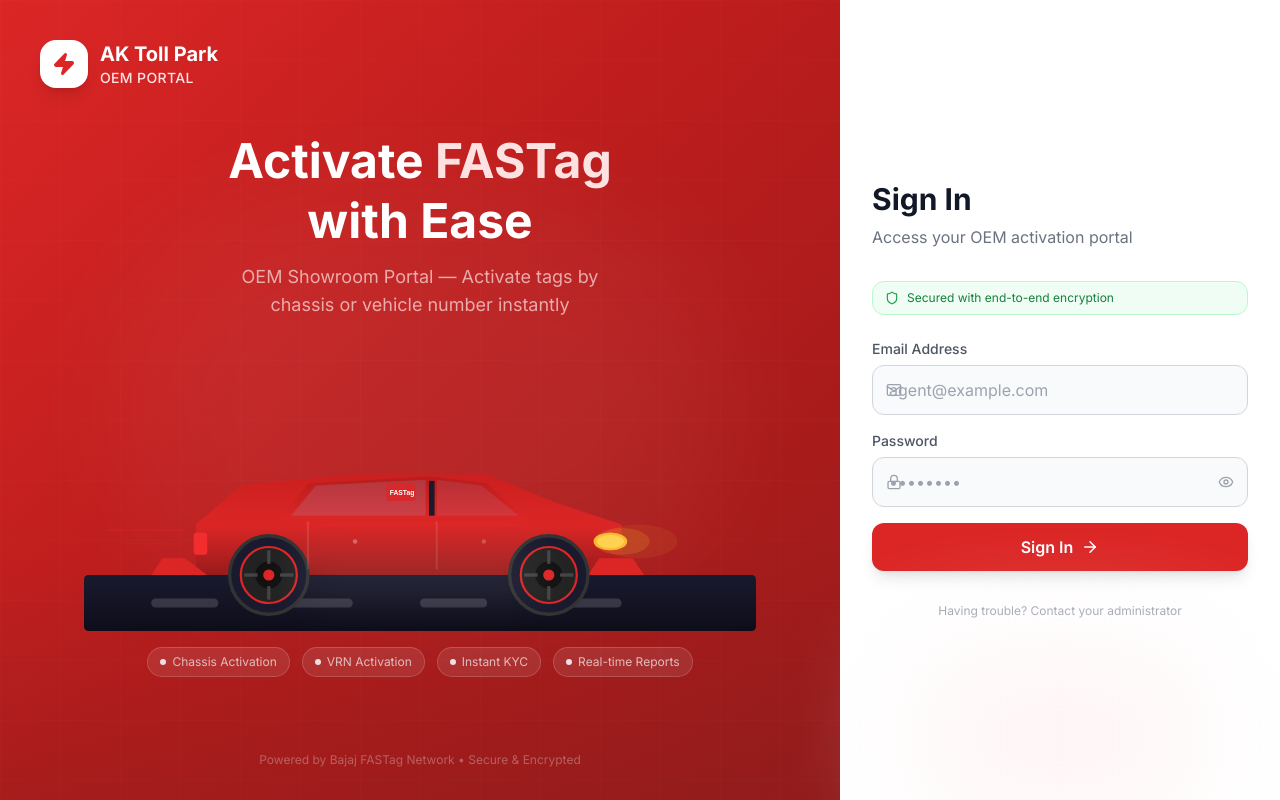
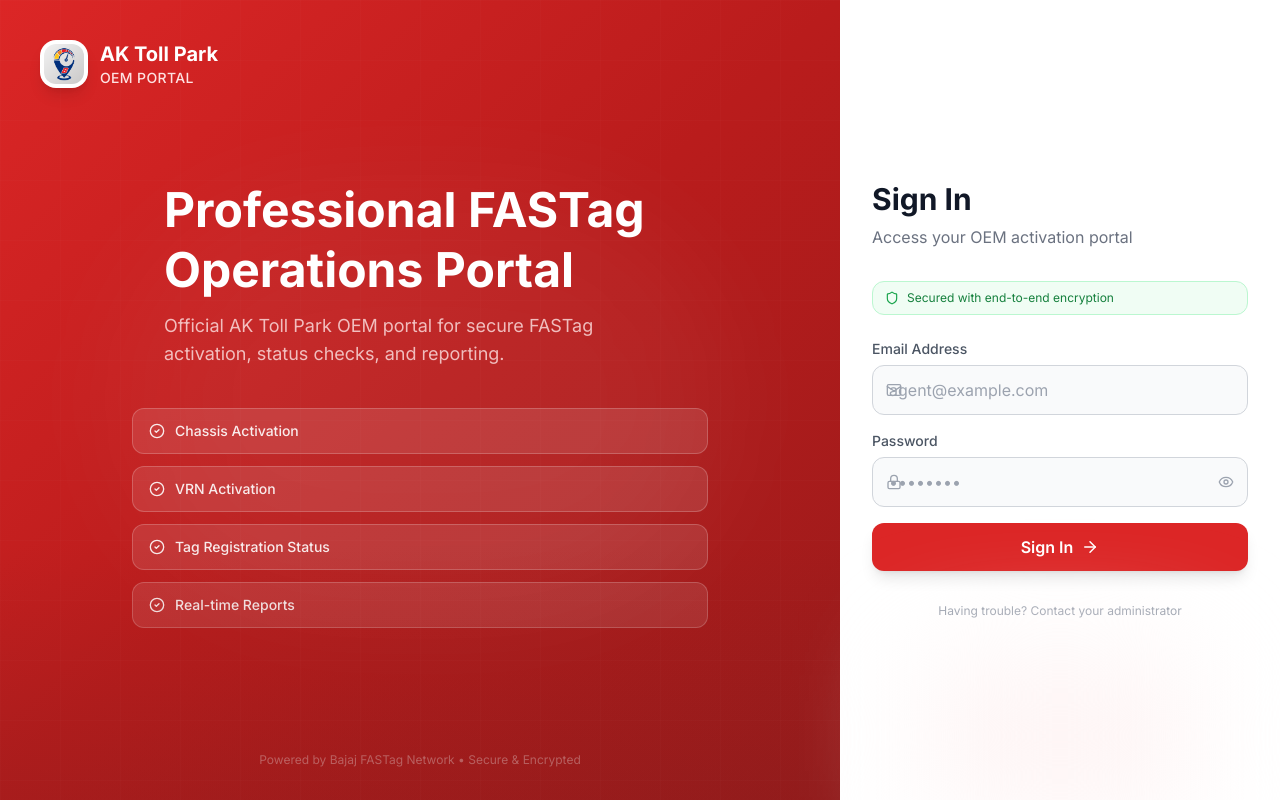
Before and after one commit to sumukhanxtgenitsolution/OEM_AKTP, a React (Vite) app: page /login in a window 1280 px wide. Built offline with nearby package versions, Linux system fonts and the light colour scheme.

Commit message:
style: apply official branding to OEM login and layout\n\n- replace placeholder logo icons with official AK Toll Park logo\n- remove gimmicky car illustration for cleaner login hero\n- update favicon to official logo asset

```diff
--- a/index.html
+++ b/index.html
@@ -2,7 +2,7 @@
 <html lang="en">
   <head>
     <meta charset="UTF-8" />
-    <link rel="icon" type="image/svg+xml" href="/favicon.svg" />
+    <link rel="icon" type="image/png" href="/favicon.png" />
     <meta name="viewport" content="width=device-width, initial-scale=1.0" />
     <title>AK Toll Park – OEM Portal</title>
     <link rel="preconnect" href="https://fonts.googleapis.com" />
--- a/src/components/Layout.jsx
+++ b/src/components/Layout.jsx
@@ -3,7 +3,7 @@
 import { motion, AnimatePresence } from 'framer-motion'
 import {
   LayoutDashboard, Car, RefreshCw, Package,
-  BarChart2, User, LogOut, Menu, X, ChevronRight, Zap, Tag
+  BarChart2, User, LogOut, Menu, X, ChevronRight, Tag
 } from 'lucide-react'
 import { useAuth } from '../context/AuthContext'
 import toast from 'react-hot-toast'
@@ -36,9 +36,7 @@
         {/* Logo */}
         <div className="p-6 border-b border-gray-100">
           <div className="flex items-center gap-3">
-            <div className="w-10 h-10 bg-red-600 rounded-xl flex items-center justify-center red-glow">
-              <Zap className="w-5 h-5 text-white" fill="currentColor" />
-            </div>
+            <img src="/Logo.png" alt="AK Toll Park" className="w-10 h-10 object-contain" />
             <div>
               <p className="font-display font-bold text-gray-900 text-sm leading-tight">AK Toll Park</p>
               <p className="text-red-500 text-xs font-medium">OEM Portal</p>
@@ -126,9 +124,7 @@
           >
             <div className="p-4 border-b border-gray-100 flex items-center justify-between">
               <div className="flex items-center gap-3">
-                <div className="w-9 h-9 bg-red-600 rounded-xl flex items-center justify-center">
-                  <Zap className="w-4.5 h-4.5 text-white" size={18} fill="currentColor" />
-                </div>
+                <img src="/Logo.png" alt="AK Toll Park" className="w-9 h-9 object-contain" />
                 <div>
                   <p className="font-display font-bold text-gray-900 text-sm">AK Toll Park</p>
                   <p className="text-red-500 text-xs">OEM Portal</p>
--- a/src/pages/Login.jsx
+++ b/src/pages/Login.jsx
@@ -1,94 +1,9 @@
 import { useState } from 'react'
 import { useNavigate } from 'react-router-dom'
 import { motion } from 'framer-motion'
-import { Mail, Lock, Eye, EyeOff, Zap, ArrowRight, Shield } from 'lucide-react'
+import { Mail, Lock, Eye, EyeOff, ArrowRight, Shield, CircleCheck } from 'lucide-react'
 import { useAuth } from '../context/AuthContext'
 import toast from 'react-hot-toast'
-
-// Inline SVG car graphic
-const CarSVG = () => (
-  <svg viewBox="0 0 600 250" fill="none" xmlns="http://www.w3.org/2000/svg" className="w-full max-w-2xl mx-auto">
-    {/* Road */}
-    <rect x="0" y="200" width="600" height="50" fill="url(#roadGrad)" rx="4"/>
-    {/* Road markings */}
-    <rect x="60" y="221" width="60" height="8" fill="rgba(255,255,255,0.15)" rx="4"/>
-    <rect x="180" y="221" width="60" height="8" fill="rgba(255,255,255,0.15)" rx="4"/>
-    <rect x="300" y="221" width="60" height="8" fill="rgba(255,255,255,0.15)" rx="4"/>
-    <rect x="420" y="221" width="60" height="8" fill="rgba(255,255,255,0.15)" rx="4"/>
-    {/* Car body */}
-    <path d="M100 200 L100 155 L140 120 L240 110 L360 110 L420 135 L480 155 L480 200 Z"
-      fill="url(#carBodyGrad)" rx="8"/>
-    {/* Car top */}
-    <path d="M175 150 L200 118 L310 112 L360 118 L395 150 Z"
-      fill="url(#carTopGrad)" rx="4"/>
-    {/* Windshield */}
-    <path d="M185 147 L207 120 L305 115 L305 147 Z" fill="rgba(150,200,255,0.15)" rx="2"/>
-    {/* Rear window */}
-    <path d="M315 147 L315 115 L355 120 L388 147 Z" fill="rgba(150,200,255,0.1)" rx="2"/>
-    {/* Windows separator */}
-    <rect x="308" y="116" width="5" height="31" fill="#1a1a2e"/>
-    {/* Front bumper */}
-    <path d="M460 185 L490 185 L500 200 L450 200 Z" fill="#DC2626"/>
-    {/* Rear bumper */}
-    <path d="M90 185 L70 185 L60 200 L110 200 Z" fill="#DC2626"/>
-    {/* Headlights */}
-    <ellipse cx="470" cy="170" rx="15" ry="8" fill="rgba(255,200,50,0.9)"/>
-    <ellipse cx="470" cy="170" rx="12" ry="6" fill="rgba(255,220,100,0.8)"/>
-    {/* Headlight glow */}
-    <ellipse cx="480" cy="170" rx="25" ry="12" fill="rgba(255,200,50,0.15)"/>
-    <ellipse cx="495" cy="170" rx="35" ry="15" fill="rgba(255,200,50,0.07)"/>
-    {/* Tail lights */}
-    <rect x="98" y="162" width="12" height="20" fill="#DC2626" rx="3"/>
-    <rect x="98" y="162" width="12" height="20" fill="rgba(255,50,50,0.6)" rx="3"/>
-    {/* Wheels */}
-    <circle cx="165" cy="200" r="35" fill="#1a1a2e" stroke="#333" strokeWidth="3"/>
-    <circle cx="165" cy="200" r="25" fill="#222" stroke="#DC2626" strokeWidth="2"/>
-    <circle cx="165" cy="200" r="12" fill="#111"/>
-    <circle cx="165" cy="200" r="5" fill="#DC2626"/>
-    {/* Wheel spokes */}
-    <line x1="165" y1="178" x2="165" y2="190" stroke="#444" strokeWidth="3"/>
-    <line x1="165" y1="210" x2="165" y2="222" stroke="#444" strokeWidth="3"/>
-    <line x1="143" y1="200" x2="155" y2="200" stroke="#444" strokeWidth="3"/>
-    <line x1="175" y1="200" x2="187" y2="200" stroke="#444" strokeWidth="3"/>
-
-    <circle cx="415" cy="200" r="35" fill="#1a1a2e" stroke="#333" strokeWidth="3"/>
-    <circle cx="415" cy="200" r="25" fill="#222" stroke="#DC2626" strokeWidth="2"/>
-    <circle cx="415" cy="200" r="12" fill="#111"/>
-    <circle cx="415" cy="200" r="5" fill="#DC2626"/>
-    <line x1="415" y1="178" x2="415" y2="190" stroke="#444" strokeWidth="3"/>
-    <line x1="415" y1="210" x2="415" y2="222" stroke="#444" strokeWidth="3"/>
-    <line x1="393" y1="200" x2="405" y2="200" stroke="#444" strokeWidth="3"/>
-    <line x1="425" y1="200" x2="437" y2="200" stroke="#444" strokeWidth="3"/>
-
-    {/* Door lines */}
-    <path d="M200 152 L200 195" stroke="rgba(255,255,255,0.1)" strokeWidth="2"/>
-    <path d="M315 152 L315 195" stroke="rgba(255,255,255,0.1)" strokeWidth="2"/>
-    <rect x="240" y="168" width="4" height="4" rx="2" fill="rgba(255,255,255,0.3)"/>
-    <rect x="355" y="168" width="4" height="4" rx="2" fill="rgba(255,255,255,0.2)"/>
-    {/* FASTag sticker on windshield */}
-    <rect x="270" y="118" width="26" height="16" rx="2" fill="#DC2626" opacity="0.8"/>
-    <text x="273" y="129" fill="white" fontSize="6" fontWeight="bold" fontFamily="Arial">FASTag</text>
-    {/* Speed lines */}
-    <line x1="20" y1="160" x2="90" y2="160" stroke="rgba(220,38,38,0.3)" strokeWidth="2"/>
-    <line x1="35" y1="172" x2="85" y2="172" stroke="rgba(220,38,38,0.2)" strokeWidth="1.5"/>
-    <line x1="25" y1="148" x2="75" y2="148" stroke="rgba(220,38,38,0.15)" strokeWidth="1"/>
-    <defs>
-      <linearGradient id="roadGrad" x1="0" y1="0" x2="0" y2="1">
-        <stop offset="0%" stopColor="#1a1a2e"/>
-        <stop offset="100%" stopColor="#0d0d1a"/>
-      </linearGradient>
-      <linearGradient id="carBodyGrad" x1="0" y1="0" x2="0" y2="1">
-        <stop offset="0%" stopColor="#CC1F1F"/>
-        <stop offset="50%" stopColor="#DC2626"/>
-        <stop offset="100%" stopColor="#991B1B"/>
-      </linearGradient>
-      <linearGradient id="carTopGrad" x1="0" y1="0" x2="0" y2="1">
-        <stop offset="0%" stopColor="#B91C1C"/>
-        <stop offset="100%" stopColor="#DC2626"/>
-      </linearGradient>
-    </defs>
-  </svg>
-)
 
 export default function Login() {
   const [form, setForm] = useState({ email: '', password: '' })
@@ -118,7 +33,7 @@
 
   return (
     <div className="min-h-screen bg-white flex">
-      {/* Left: Branding + Car Visual */}
+      {/* Left: Branding */}
       <div className="hidden lg:flex flex-col flex-1 relative overflow-hidden bg-gradient-to-br from-red-600 via-red-700 to-red-800">
         {/* Background pattern */}
         <div className="absolute inset-0 overflow-hidden pointer-events-none">
@@ -136,9 +51,7 @@
         {/* Logo */}
         <div className="relative p-10">
           <div className="flex items-center gap-3">
-            <div className="w-12 h-12 bg-white rounded-2xl flex items-center justify-center shadow-lg">
-              <Zap className="w-6 h-6 text-red-600" fill="currentColor" />
-            </div>
+            <img src="/Logo.png" alt="AK Toll Park" className="w-12 h-12 object-contain bg-white rounded-2xl p-1 shadow-lg" />
             <div>
               <p className="font-display font-bold text-white text-xl">AK Toll Park</p>
               <p className="text-red-100 text-sm font-medium tracking-wide">OEM PORTAL</p>
@@ -152,41 +65,28 @@
             initial={{ opacity: 0, y: 40 }}
             animate={{ opacity: 1, y: 0 }}
             transition={{ duration: 0.8, ease: 'easeOut' }}
-            className="text-center mb-8"
+            className="text-left max-w-xl"
           >
             <h1 className="font-display font-bold text-5xl text-white mb-3 leading-tight">
-              Activate <span className="text-red-100">FASTag</span>
-              <br />with Ease
+              Professional FASTag
+              <br />Operations Portal
             </h1>
-            <p className="text-red-100/70 text-lg max-w-sm mx-auto">
-              OEM Showroom Portal — Activate tags by chassis or vehicle number instantly
+            <p className="text-red-100/80 text-lg max-w-lg">
+              Official AK Toll Park OEM portal for secure FASTag activation, status checks, and reporting.
             </p>
           </motion.div>
 
-          {/* Car illustration */}
-          <motion.div
-            initial={{ opacity: 0, scale: 0.9 }}
-            animate={{ opacity: 1, scale: 1 }}
-            transition={{ duration: 1, delay: 0.3 }}
-            className="w-full relative"
-            style={{ animation: 'float 6s ease-in-out infinite' }}
-          >
-            <CarSVG />
-            {/* Glow under car */}
-            <div className="absolute bottom-10 left-1/2 -translate-x-1/2 w-64 h-8 bg-white/10 blur-xl rounded-full" />
-          </motion.div>
-
-          {/* Feature chips */}
+          {/* Feature list */}
           <motion.div
             initial={{ opacity: 0, y: 20 }}
             animate={{ opacity: 1, y: 0 }}
             transition={{ delay: 0.6 }}
-            className="flex flex-wrap justify-center gap-3 mt-4"
+            className="grid grid-cols-1 gap-3 mt-10 w-full max-w-xl"
           >
-            {['Chassis Activation', 'VRN Activation', 'Instant KYC', 'Real-time Reports'].map((feat) => (
-              <div key={feat} className="flex items-center gap-1.5 bg-white/10 border border-white/20 px-3 py-1.5 rounded-full">
-                <div className="w-1.5 h-1.5 rounded-full bg-white" />
-                <span className="text-white/80 text-xs">{feat}</span>
+            {['Chassis Activation', 'VRN Activation', 'Tag Registration Status', 'Real-time Reports'].map((feat) => (
+              <div key={feat} className="flex items-center gap-2.5 bg-white/10 border border-white/20 px-4 py-3 rounded-xl">
+                <CircleCheck size={16} className="text-white/90 flex-shrink-0" />
+                <span className="text-white/90 text-sm font-medium">{feat}</span>
               </div>
             ))}
           </motion.div>
@@ -202,9 +102,7 @@
       <div className="w-full lg:w-[440px] flex flex-col justify-center px-8 py-12 relative bg-white">
         {/* Mobile logo */}
         <div className="lg:hidden mb-10 flex items-center gap-3">
-          <div className="w-10 h-10 bg-red-600 rounded-xl flex items-center justify-center">
-            <Zap className="w-5 h-5 text-white" fill="currentColor" />
-          </div>
+          <img src="/Logo.png" alt="AK Toll Park" className="w-10 h-10 object-contain" />
           <div>
             <p className="font-display font-bold text-gray-900">AK Toll Park</p>
             <p className="text-red-500 text-xs">OEM Portal</p>
```
Also changed, not shown: public/Logo.png (added), public/favicon.png (added).
